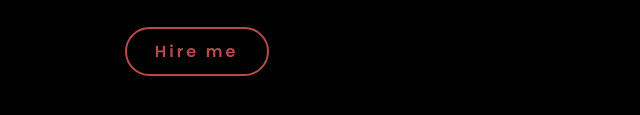
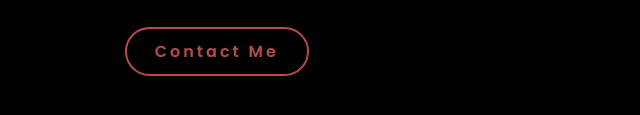
Before and after one commit to orksolychomnith/Nith, a plain HTML site: page index.html in a window 1280 px wide. Shown: the part 573-688 px from the top of the page, 480-1120 px from the left. Drawn offline with Linux system fonts and the light colour scheme.

Commit message:
Update index.html

```diff
--- a/index.html
+++ b/index.html
@@ -61,7 +61,7 @@
           <a href="https://www.tiktok.com/@im_nithz1?is_from_webapp=1&sender_device=pc"
           target="_blank"><i class="fab fa-tiktok"></i></a>
         </div>
-        <a href="#" class="btn">Hire me</a>
+        <a href="#" class="btn">Contact Me</a>
       </div>
     </section>
   </body>
```
